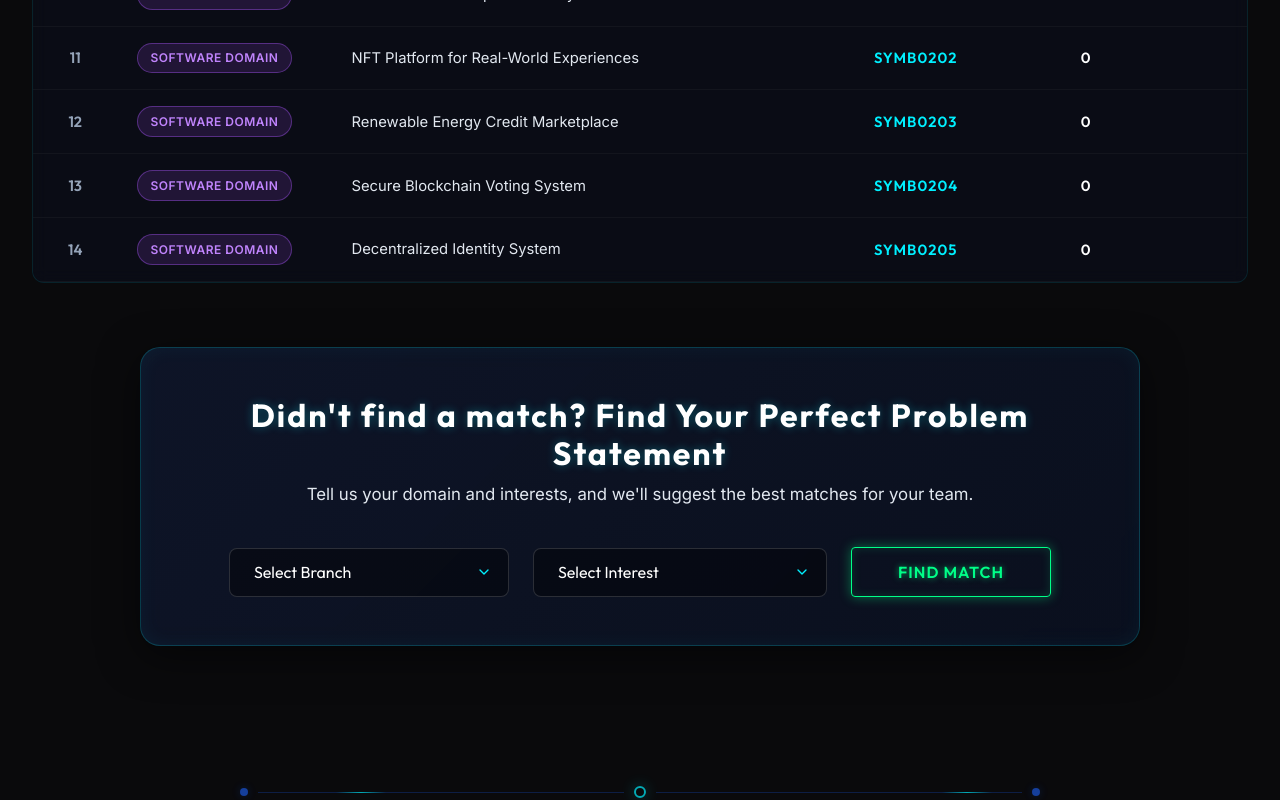
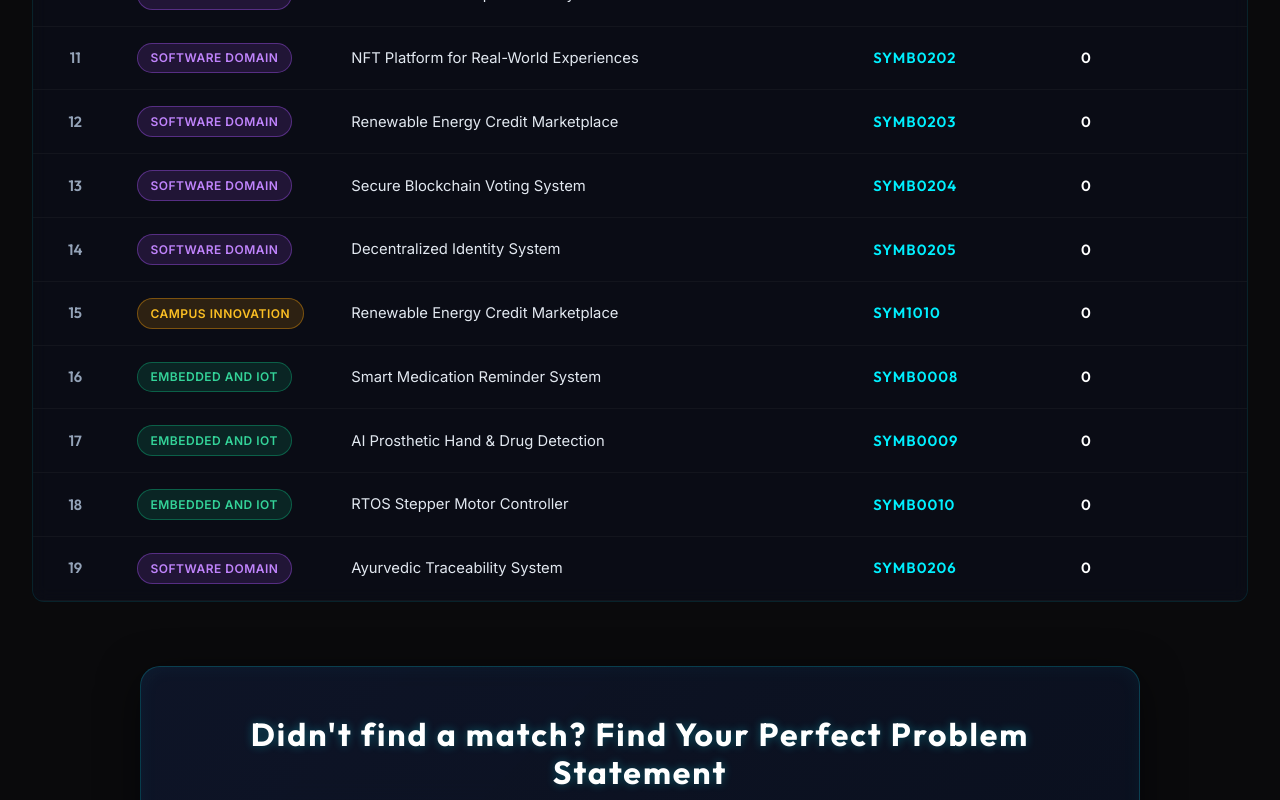
Before and after one commit to dhanushscience/SYMBIOT-2026-WEB, a React (Vite) app in the folder frontend/: page / in a window 1280 px wide. Shown: the part 6609-7409 px from the top of the page. Built offline with nearby package versions, Linux system fonts and the light colour scheme; a web font is replaced by a local one.

Commit message:
added so many ew prblm statements

```diff
--- a/frontend/src/ProblemStatements.tsx
+++ b/frontend/src/ProblemStatements.tsx
@@ -6,6 +6,7 @@ interface ProblemStatement {
   domain: 'Open Innovation' | 'Embedded and IOT' | 'Software Domain' | 'Campus Innovation' | 'VLSI';
   subdomain?: string;
   title: string;
+  fullTitle?: string;
   department: string;
   category: string;
   theme: string;
@@ -225,6 +226,129 @@ The system should:
 • Allow selective data sharing
 • Ensure user consent
 • Provide secure authentication`
+  },
+  {
+    psid: 'SYM1010',
+    domain: 'Campus Innovation',
+    title: 'Renewable Energy Credit Marketplace',
+    fullTitle: 'Blockchain-Based Marketplace for Renewable Energy Credits',
+    department: 'Computer Science / Energy Systems',
+    category: 'Blockchain / Sustainability',
+    theme: 'Clean Energy & Sustainable Systems',
+    description: `Develop a decentralized marketplace for buying and selling renewable energy credits using blockchain for transparency and trust.
+
+The system should:
+• Enable credit trading
+• Record transactions immutably
+• Verify authenticity via oracles
+• Prevent fraud and duplication
+• Provide transparent tracking`
+  },
+  {
+    psid: 'SYMB0008',
+    domain: 'Embedded and IOT',
+    title: 'Smart Medication Reminder System',
+    fullTitle: 'Smart Medication Reminder and Automated Dispensing System',
+    department: 'Electronics / Embedded Systems / Biomedical',
+    category: 'Embedded Systems / Healthcare',
+    theme: 'Smart Healthcare & Assistive Technology',
+    description: `Medication adherence is a major challenge, especially for elderly individuals and patients with chronic illnesses. Missing doses or incorrect timing can lead to serious health complications.
+
+Design an intelligent embedded system that reminds users to take medication on time and automatically dispenses the correct dosage. The system should provide alerts, track medication schedules, and ensure reliability in real-world usage.
+
+The system should:
+• Provide scheduled reminders using RTC
+• Automatically dispense correct medication dosage
+• Alert users for missed doses
+• Maintain logs of medication history
+• Ensure safe and reliable operation
+
+Expected Features:
+• RTC-based scheduling
+• Motor/actuator-based dispensing system
+• Buzzer / mobile alert system
+• Simple user interface (buttons/display/app)
+• Data logging mechanism`
+  },
+  {
+    psid: 'SYMB0009',
+    domain: 'Embedded and IOT',
+    title: 'AI Prosthetic Hand & Drug Detection',
+    fullTitle: 'AI-Based Prosthetic Hand with Gesture Recognition and Anti-Counterfeit Drug Detection',
+    department: 'Electronics / AI / Biomedical',
+    category: 'Embedded AI / Assistive Technology / Computer Vision',
+    theme: 'Human Augmentation & Healthcare Security',
+    description: `Modern assistive technologies aim to improve the quality of life for individuals with disabilities, while counterfeit drugs remain a serious threat to healthcare systems.
+
+Develop an advanced embedded healthcare system that integrates an AI-powered prosthetic hand controller using EMG sensors and TinyML for gesture recognition. Additionally, incorporate a computer vision system to verify drug authenticity by scanning QR codes, holograms, or packaging features.
+
+The system should:
+• Capture EMG signals for gesture recognition
+• Use TinyML for real-time classification
+• Control prosthetic hand movements
+• Detect counterfeit drugs using vision system
+• Ensure real-time and accurate processing
+
+Expected Features:
+• EMG sensor interface
+• TinyML-based gesture classification
+• Motor control system
+• Camera-based drug verification module
+• Embedded processor (MCU/SoC)`
+  },
+  {
+    psid: 'SYMB0010',
+    domain: 'Embedded and IOT',
+    title: 'RTOS Stepper Motor Controller',
+    fullTitle: 'RTOS-Based Embedded Controller for Precision Stepper Motor Control',
+    department: 'Electronics / Embedded Systems / Robotics',
+    category: 'Embedded Systems / Industrial Automation',
+    theme: 'Precision Control & Real-Time Systems',
+    description: `Precision motor control is critical in industrial automation, robotics, and CNC applications. Traditional control methods often fail to provide accurate timing and flexibility.
+
+Design a 3-axis stepper motor control system using an RTOS to achieve precise timing, synchronization, and control. The system should support real-time operations such as pause, resume, and feed-rate override without introducing timing errors.
+
+The system should:
+• Control 3-axis stepper motors
+• Ensure precise timing using RTOS
+• Support real-time commands
+• Implement pause/resume functionality
+• Enable feed-rate override
+
+Expected Features:
+• RTOS-based task scheduling
+• Stepper motor driver integration
+• Real-time command interface
+• Speed and position control
+• Fault detection and safety handling`
+  },
+  {
+    psid: 'SYMB0206',
+    domain: 'Software Domain',
+    title: 'Ayurvedic Traceability System',
+    fullTitle: 'Blockchain-Based System for Ayurvedic Product Traceability',
+    department: 'Computer Science / Information Science / Supply Chain',
+    category: 'Blockchain / Supply Chain / AgriTech',
+    theme: 'Transparent Supply Chain & Herbal Product Authenticity',
+    description: `The Ayurvedic medicine supply chain involves multiple stages, including herb sourcing, collection, processing, and manufacturing. Lack of transparency and traceability can lead to quality issues, adulteration, and reduced trust among consumers.
+
+Develop a blockchain-based traceability system that enables end-to-end tracking of Ayurvedic herbs and products. The system should allow geo-tagging of collection points (such as farmers and wild collectors) and track the journey of raw materials through processing to the final Ayurvedic product.
+
+This platform will improve transparency, ensure authenticity, and enhance trust in Ayurvedic products by providing verifiable and immutable records of the supply chain.
+
+The system should:
+• Enable geo-tagging of herb collection locations
+• Track movement of raw materials across supply chain stages
+• Store data immutably using blockchain
+• Ensure transparency and prevent tampering
+• Allow stakeholders to verify product origin and authenticity
+
+Expected Features:
+• Blockchain-based data storage
+• Geo-tagging system (GPS/location tracking)
+• Supply chain tracking dashboard
+• QR/ID-based product traceability
+• User roles (farmers, collectors, manufacturers, consumers)`
   }
 ];
 
@@ -581,6 +705,9 @@ const ProblemStatements: React.FC<ProblemStatementsProps> = ({ initialFilter })
           <p style={{ fontSize: '1.15rem', maxWidth: '800px', margin: '0', color: '#e2e8f0', lineHeight: '1.6' }}>
             Whether it's code, circuits, or a fusion of both, if it’s innovative, it belongs here.
           </p>
+          <p style={{ fontSize: '1.25rem', maxWidth: '800px', margin: '0.75rem 0 0 0', color: '#00f0ff', fontWeight: 'bold', lineHeight: '1.6', textShadow: '0 0 15px rgba(0, 240, 255, 0.4)' }}>
+            You're not Sponsoring an Event , You are Shaping the Future of Innovation.
+          </p>
           <a href={`${import.meta.env.BASE_URL}PPT_template/SYMBIOT_2026_OPEN_PPT.pptx`} download="SYMBIOT_2026_OPEN_PPT.pptx" className="btn btn-primary" style={{ marginTop: '1.5rem', fontSize: '1.1rem', padding: '1rem 2.5rem', background: 'linear-gradient(135deg, #00f0ff, #007bb5)', border: 'none', boxShadow: '0 4px 15px rgba(0,240,255,0.4)', color: '#fff' }}>
             Download Open Innovation PPT
           </a>
@@ -788,7 +915,7 @@ const ProblemStatements: React.FC<ProblemStatementsProps> = ({ initialFilter })
 
               {/* Title */}
               <div className="ps-modal-field-label">Problem Statement Title</div>
-              <h3 className="ps-modal-title">{selectedPS.title}</h3>
+              <h3 className="ps-modal-title">{selectedPS.fullTitle || selectedPS.title}</h3>
 
               {/* Domain Badge */}
               <div className="ps-modal-field-label">Domain Bucket</div>
```
Also changed, not shown: 17 other files (tests, documents, lock files or other folders).
